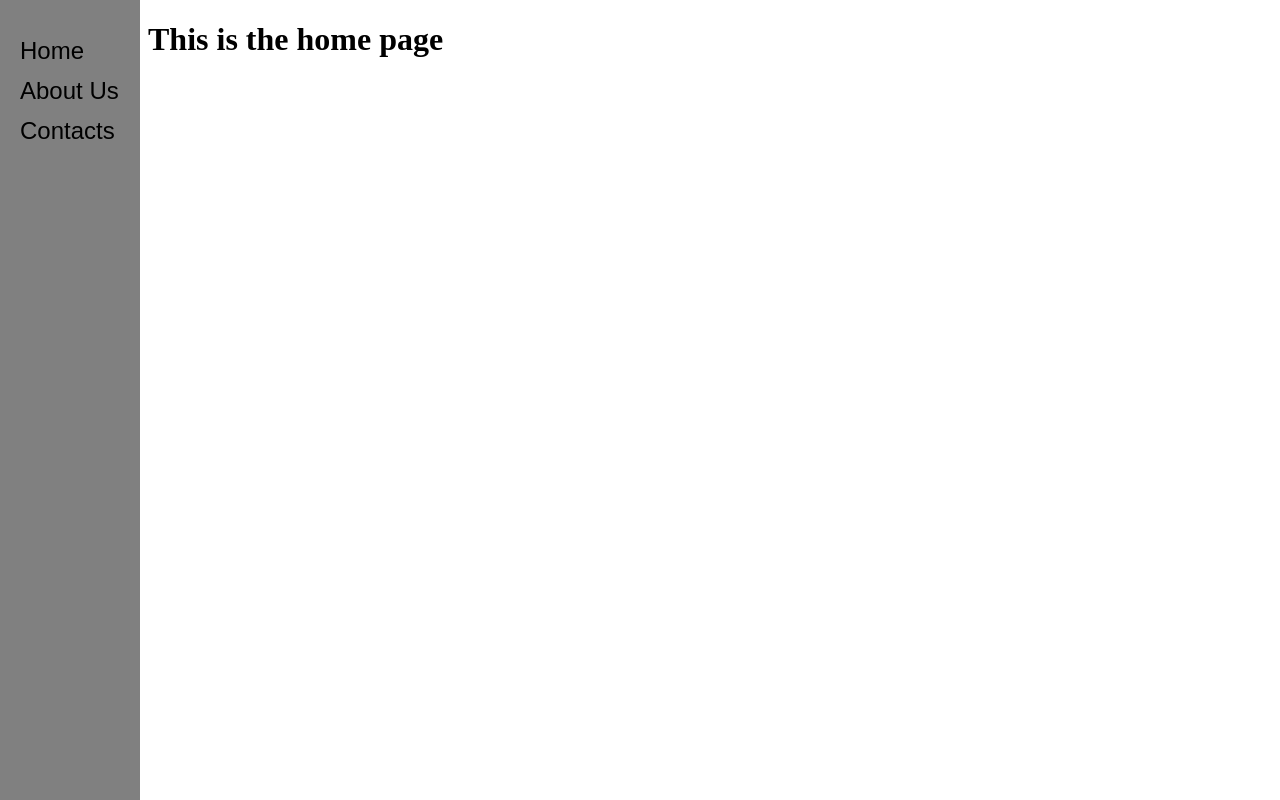
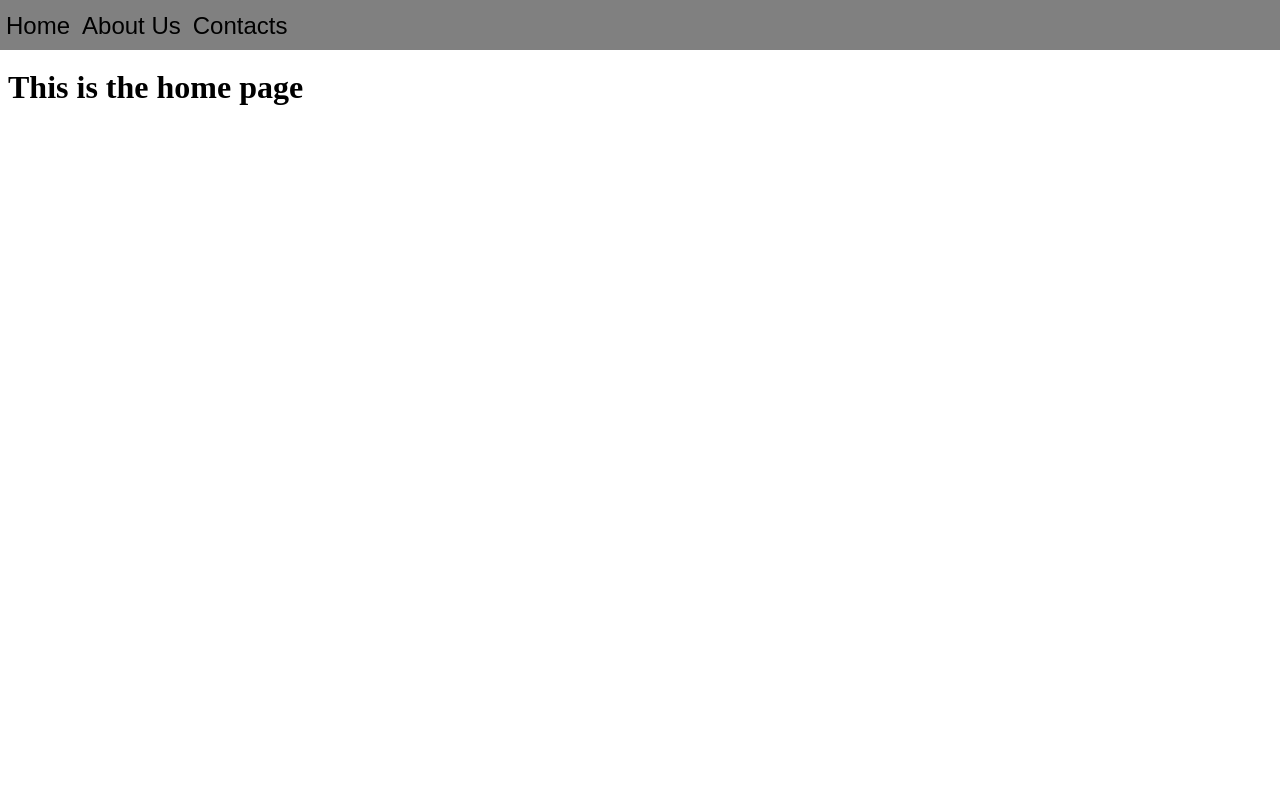
Before and after one commit to Zsklar/CompanySite, a React app: page / in a window 1280 px wide. Built offline with nearby package versions, Linux system fonts and the light colour scheme.

Commit message:
Top bar?

```diff
--- a/src/NavBar.js
+++ b/src/NavBar.js
@@ -16,11 +16,11 @@ class NavBar extends React.Component {
   render() {
     return <div>
               <div className={styles.navbar}>
-                <ul className={styles.ul}>
-                  <li><button onClick={() => {this.setState({page: "home"})}} className={styles.button}>Home</button></li>
-                  <li><button onClick={() => {this.setState({page: "about"})}} className={styles.button}>About Us</button></li>
-                  <li><button onClick={() => {this.setState({page: "contact"})}} className={styles.button}>Contacts</button></li>
-                </ul>
+
+                  <button onClick={() => {this.setState({page: "home"})}} className={styles.button}>Home</button>
+                  <button onClick={() => {this.setState({page: "about"})}} className={styles.button}>About Us</button>
+                  <button onClick={() => {this.setState({page: "contact"})}} className={styles.button}>Contacts</button>
+
               </div>
               <Content page={this.state.page}/>
           </div>
--- a/src/style.module.css
+++ b/src/style.module.css
@@ -1,6 +1,6 @@
 .navbar {
-    height: 100%;
-    width: 140px;
+    height: 30px;
+    width: 100%;
     position: fixed;
     background-color: gray;
     z-index: 1; /* Stay on top */
@@ -15,16 +15,15 @@
 }
 
 .content {
-    padding-left: 140px;
+    padding-top: 40px;
 }
 
 .button {
     font-size: 24px;
-    margin-bottom: 10px;
     border: none;
     background-color: gray;
-    padding-left: 0px;
-    margin-left: -20px;
+    color: black;
+    margin-top: -10px;
 }
 
 .button:hover {
```
